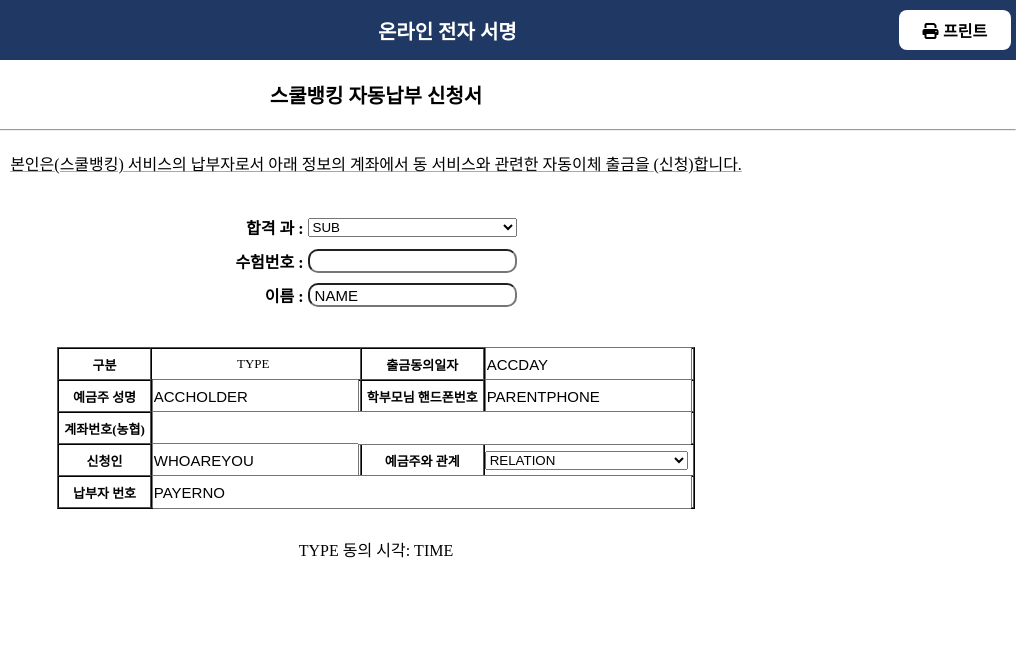
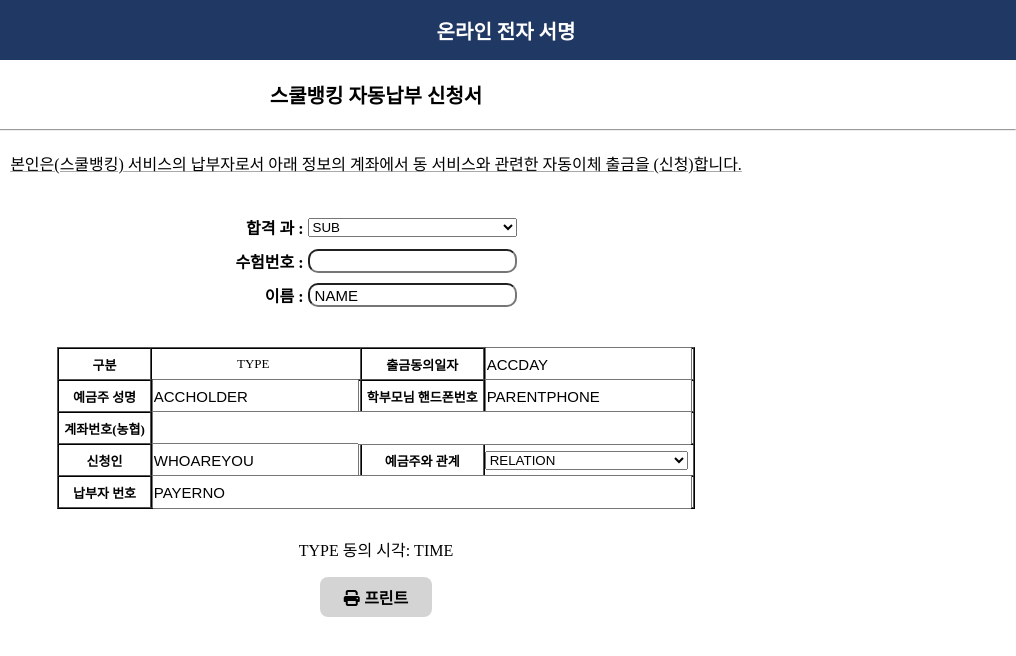
Before and after one commit to Heavyrisem/DYonlineSignature, a plain HTML site: page public/decrypt.html in a window 1280 px wide. Shown: the full height of the page, 264-1280 px from the left. Drawn offline with Linux system fonts and the light colour scheme.

Commit message:
프론트: 프린터 버튼 위치 수정

```diff
--- a/public/css/style.css
+++ b/public/css/style.css
@@ -108,11 +108,12 @@ select {
 
 
 .PrintBtn {
-    margin: auto;
-    margin-right: .3rem;
+    display: inherit;
+    margin: 1rem auto;
+    /* margin-right: .3rem; */
     padding: .5rem 1.5rem;
     text-decoration: none;
-    background-color: white;
+    background-color: rgb(212, 212, 212);
     color: black;
 
     font-size: 1rem;
--- a/public/decrypt.html
+++ b/public/decrypt.html
@@ -26,7 +26,6 @@
     <div class="banner">
         <img class="bannerImg" src="image/topLogo.gif">
         <h1 class="bannerText">온라인 전자 서명</h1>
-        <button class="PrintBtn" onclick="printPaper()"><i class="fas fa-print"></i> 프린트</button>
     </div>
 
     <div class="main" id="main">
@@ -91,4 +90,5 @@
         <br>
         <span>TYPE 동의 시각: TIME</span>
     </div>
+    <button class="PrintBtn" onclick="printPaper()"><i class="fas fa-print"></i> 프린트</button>
 </body>
--- a/server/server.js
+++ b/server/server.js
@@ -122,7 +122,6 @@ app.post("/upload", (req, res) => {
     userinput.time = currentTime();
 
 
-    console.log(userinput);
     // const mailText = `합격 과: ${userinput.sub}\n수험번호: ${userinput.testNo}\n이름: ${userinput.name}\n구분: ${userinput.type}\n출금동의일자: ${userinput.AccDay}\n예금주 성명: ${userinput.AccHolderName}\n학부모님 핸드폰번호: ${userinput.ParentPhone}\n계좌번호(농협): ${userinput.AccNo}\n신청인: ${userinput.WhoAreYou}\n예금주와 관계: ${userinput.Relation}\n납부자 번호: ${userinput.PayerNo}`;
     const mailText = JSON.stringify(userinput);
     if (mailText.indexOf("undefined") != -1) return res.send("누락된 정보가 있습니다.");
```
